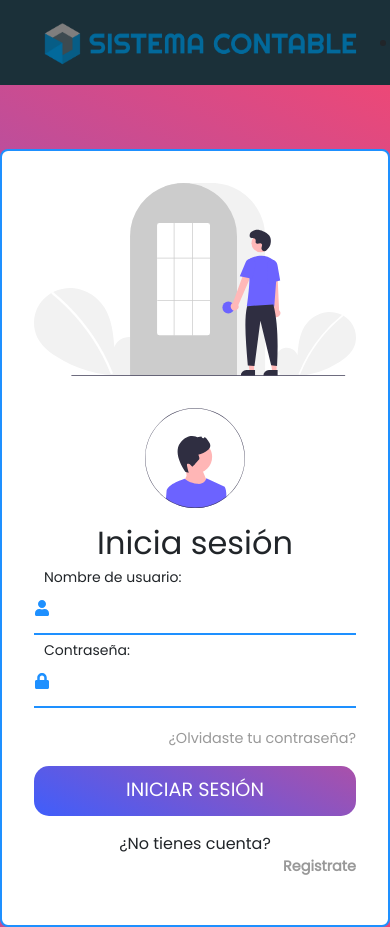
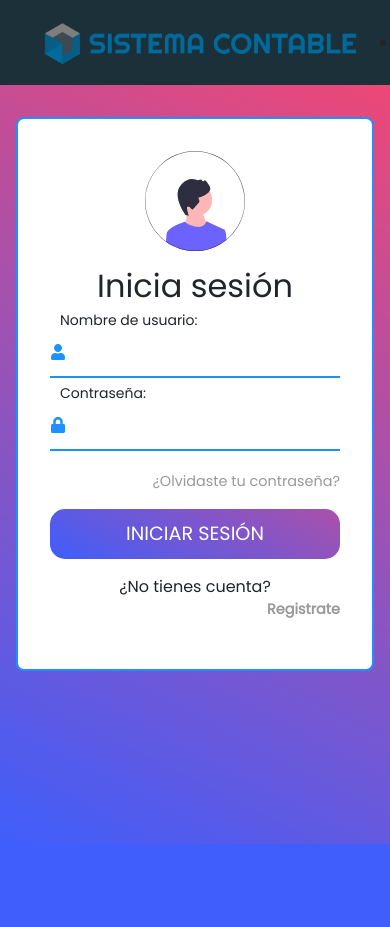
Before and after one commit to enzovillanueva/sistema-contable, a React (Vite) app: page /login in a window 390 px wide. Shown: the top 927 px of the page. After the commit the page ends 844 px from the top, so only its background shows below. Built offline with nearby package versions, Linux system fonts and the light colour scheme.

Commit message:
Algunos comentarios

```diff
--- a/src/styles/Login.css
+++ b/src/styles/Login.css
@@ -91,6 +91,10 @@
     transition: .3s ease all;
 }
 
+.form-group div{
+    width: 100%;
+}
+
 .form-input{
     position: relative;
     width: 100%;
@@ -149,3 +153,18 @@ a:hover{
         justify-content: center;
     }
 }
+
+@media screen and (max-width: 768px) {
+    .containerLogin {
+        grid-template-columns: 1fr;
+        margin: 2em 1em;
+    }
+
+    .website {
+        display: none;
+    }
+
+    .componentForm {
+        justify-content: center;
+    }
+}
```
Also changed, not shown: src/components/Head.jsx (+39 -0 lines), src/styles/Head.css (+84 -1 lines).
